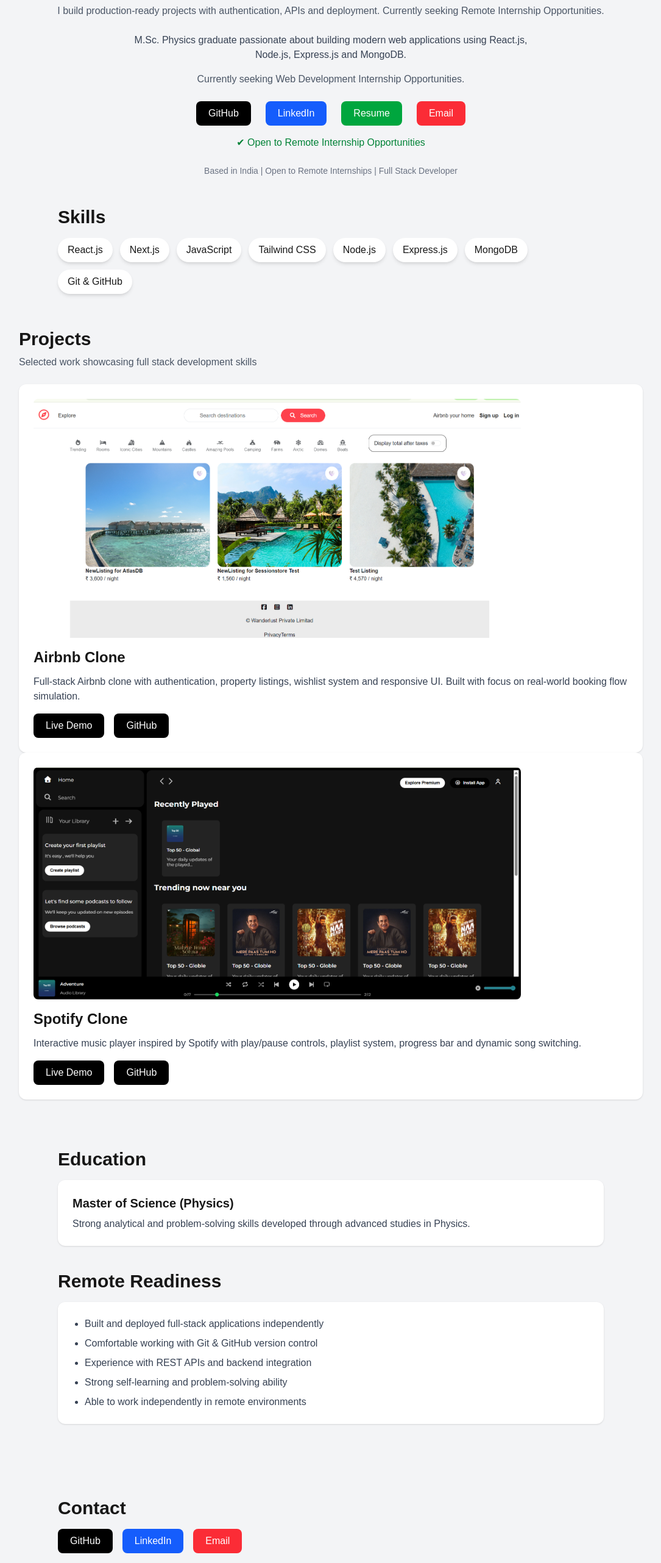
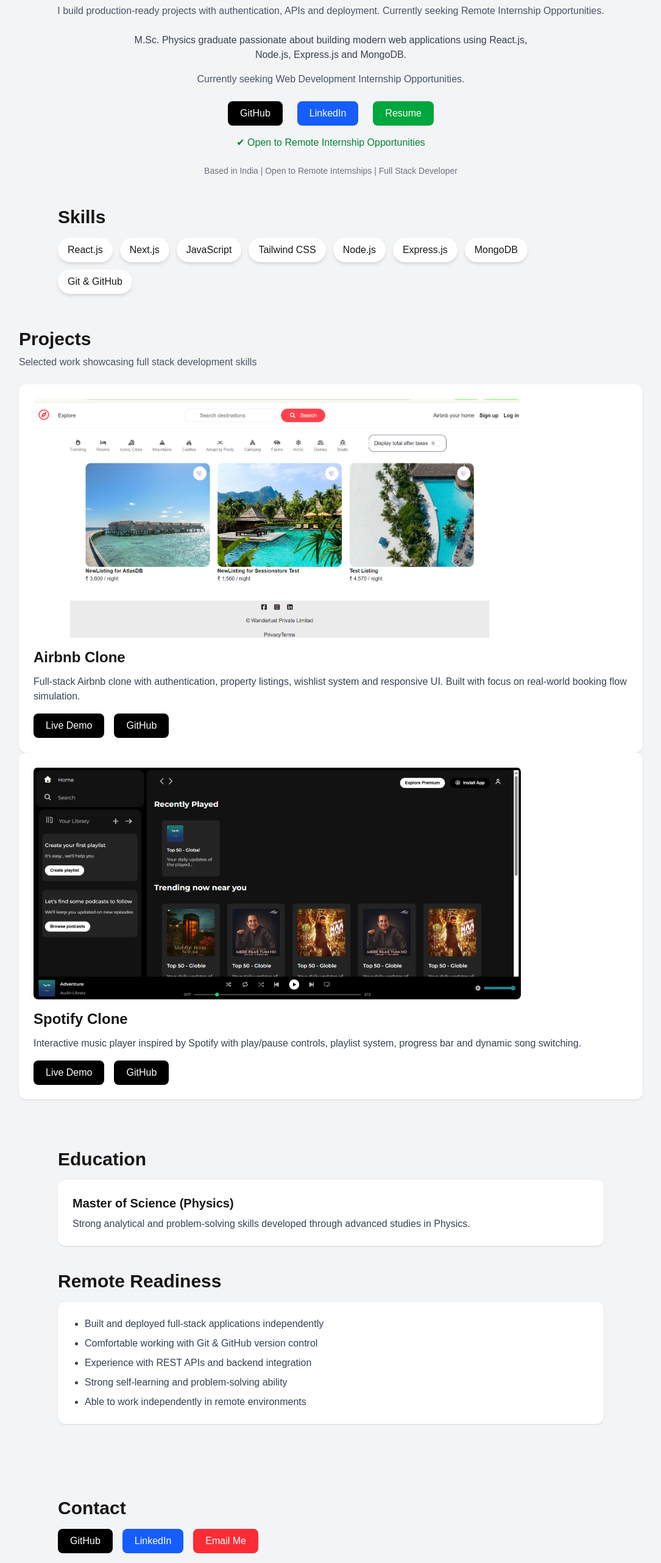
Before and after one commit to shipra830/shipra-portfolio, a Next.js app: page / in a window 1280 px wide. Shown: the part 234-2797 px from the top of the page at 61% size, without its empty margins (97-1182 px from the left). Built offline with nearby package versions, Linux system fonts and the light colour scheme.

Commit message:
Updated Spotify live link in portfolio

```diff
--- a/src/app/page.js
+++ b/src/app/page.js
@@ -57,12 +57,6 @@
     Resume
   </a>
 
-  <a
-    href="shiprapareek.dev@gmail.com"
-    className="bg-red-500 text-white px-5 py-2 rounded-lg"
-  >
-    Email
-  </a>
 </div>
 <p className="mt-4 text-green-700 font-medium">
 ✔ Open to Remote Internship Opportunities
@@ -153,7 +147,7 @@
 
   <div className="flex gap-4 mt-4">
   <a
-    href="https://spotify-clone-bq5sy5f7p-shipra830s-projects.vercel.app"
+    href="https://spotify-clone-3bhc5usjx-shipra830s-projects.vercel.app"
     target="_blank"
     className="bg-black text-white px-5 py-2 rounded-lg"
   >
@@ -227,10 +221,11 @@
     LinkedIn
   </a>
   <a
-  href="shiprapareek.dev@gmail.com"
+  href="https://mail.google.com/mail/?view=cm&fs=1&to=shiprapareek.dev@email.com"
+  target="_blank"
   className="bg-red-500 text-white px-5 py-2 rounded-lg"
 >
-  Email
+  Email Me
 </a>
 </div>
       </section>
```
